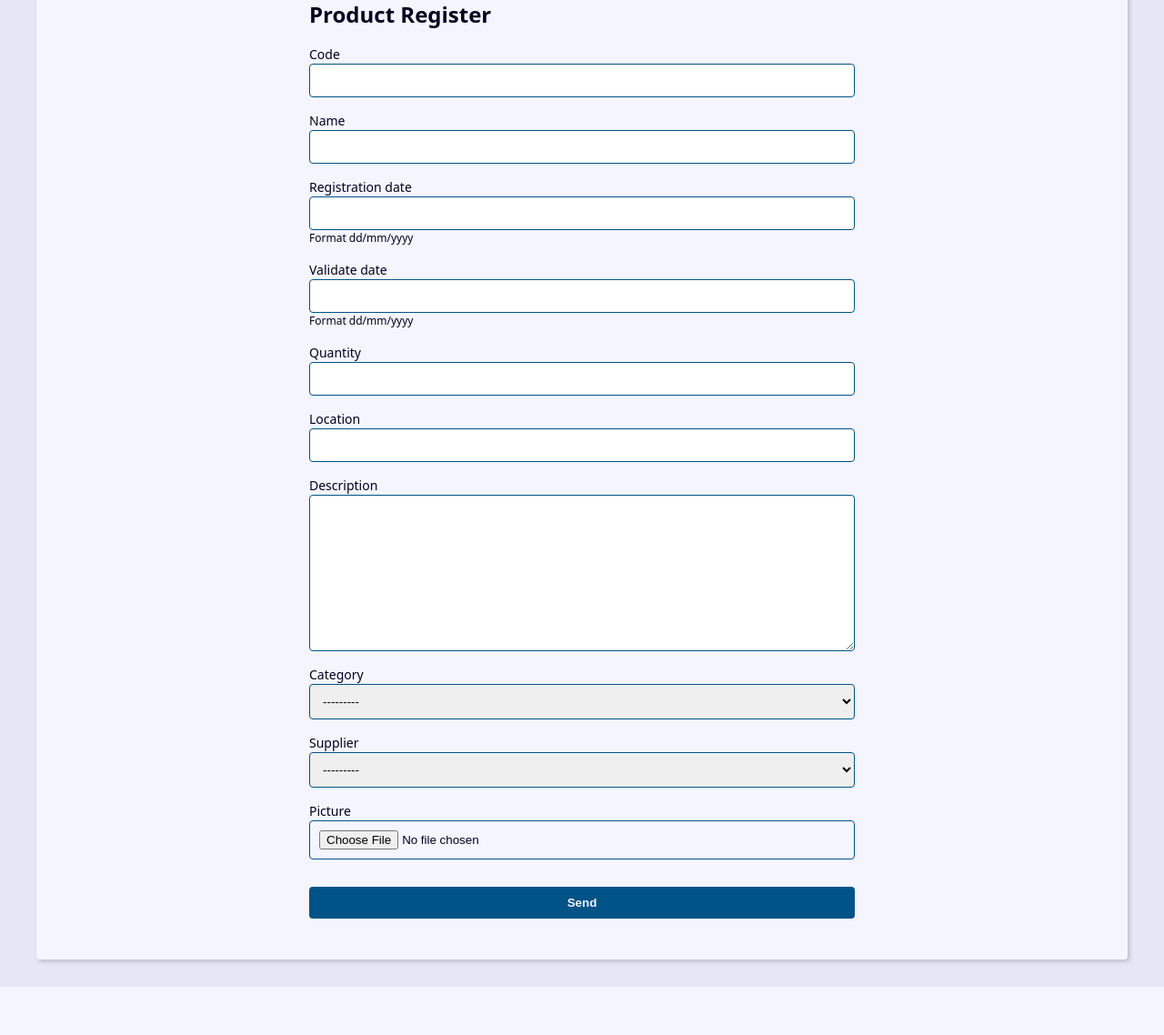
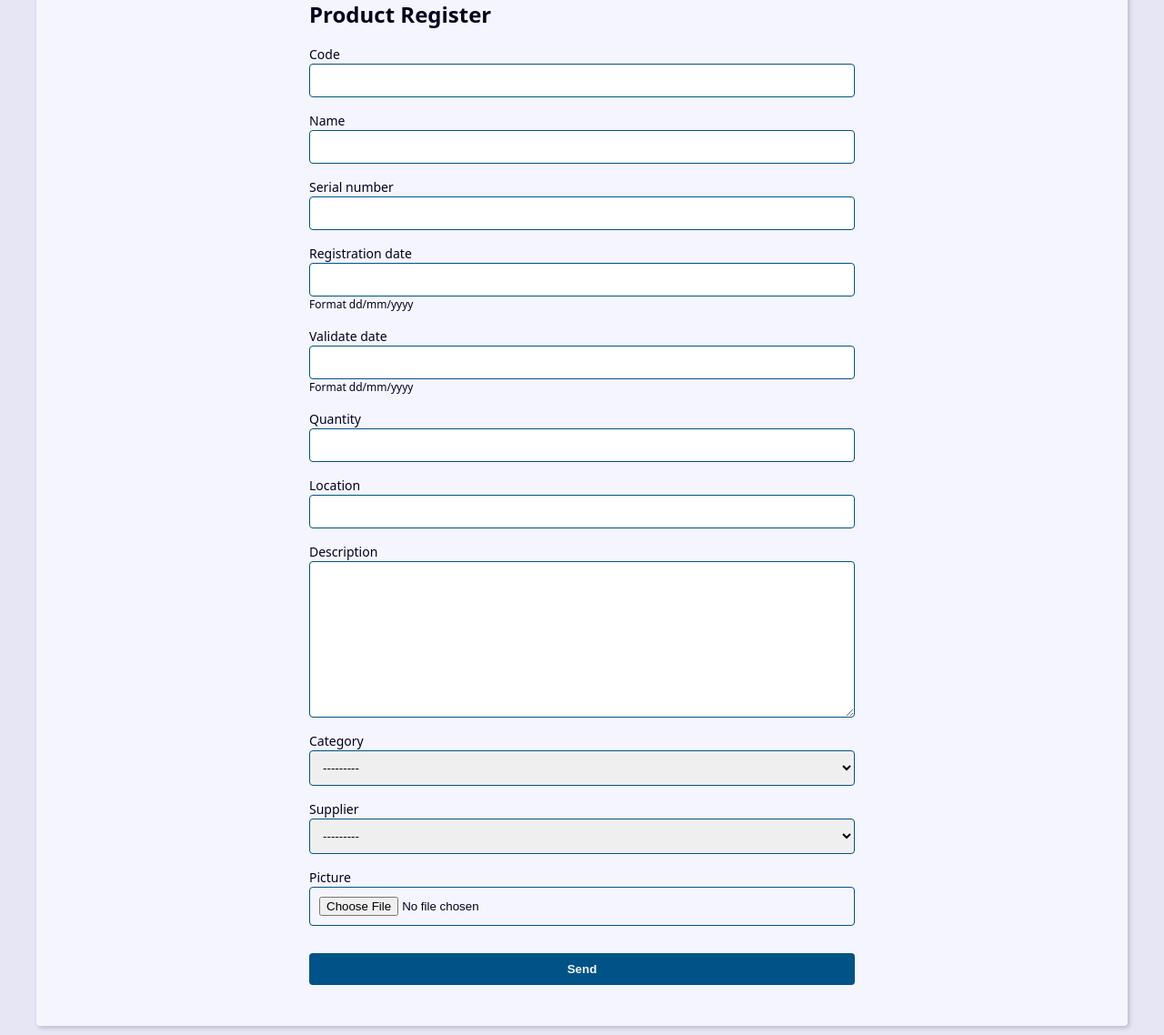
Before and after one commit to saulozin/Project001_Python_Django_Stock, a Django app: page /stock/register-product/ in a window 1280 px wide. Shown: the part 371-1509 px from the top of the page at 91% size. Before the commit the page ends 1456 px from the top, so only its background shows below. Run offline with Django 4.2, Linux system fonts and the light colour scheme; the visitor is signed in with stand-in values (Sample User, id 1); data that the repository does not hold is empty; parts of the project's set-up code (start-up, migrations or seed data) failed here and were passed over.

Commit message:
Adicionando o campo serial number ao model stock

```diff
--- a/app/admin.py
+++ b/app/admin.py
@@ -9,6 +9,7 @@ class ProductAdmin(admin.ModelAdmin):
         'id',
         'code',
         'name',
+        'serial_number',
         'quantity',
     )
     ordering = ('-id',)
--- a/app/forms.py
+++ b/app/forms.py
@@ -25,7 +25,7 @@ class StockForm(forms.ModelForm):
         model = Product
 
         fields = (
-            'code', 'name', 'registration_date', 'validate_date', 'quantity',
+            'code', 'name', 'serial_number', 'registration_date', 'validate_date', 'quantity',
             'location', 'description', 'category', 'supplier', 'picture',
         )
 
--- a/app/models.py
+++ b/app/models.py
@@ -41,8 +41,9 @@ class Product(models.Model):
         verbose_name = 'Product'
         verbose_name_plural = 'Products'
 
+    code = models.CharField(max_length=50)
     name = models.CharField(max_length=50)
-    code = models.CharField(max_length=50)
+    serial_number = models.CharField(max_length=50, blank=True)
     registration_date = models.DateField()
     validate_date = models.DateField()
     quantity = models.PositiveIntegerField()
--- a/app/templates/app/product.html
+++ b/app/templates/app/product.html
@@ -5,6 +5,7 @@
         <h2 class="single-product-name">{{ product.name }}</h2>
         <p><b>Code:</b> {{ product.code }}</p>
         <p><b>Name:</b> {{ product.name }}</p>
+        <p><b>Serial Number:</b> {{ product.serial_number }}</p>
         <p><b>Registration Date:</b> {{ product.registration_date }}</p>
         <p><b>Validate Date:</b> {{ product.validate_date }}</p>
         <p><b>Quantity:</b> {{ product.quantity }}</p>
--- a/app/templates/app/stock.html
+++ b/app/templates/app/stock.html
@@ -13,6 +13,7 @@
                 <tr class="table-row table-row-header">
                     <th class="table-header">Code</th>
                     <th class="table-header">Name</th>
+                    <th class="table-header">Serial Number</th>
                     <th class="table-header">Quantity</th>
                     <th class="table-header">Validate Date</th>
                 </tr>
@@ -25,6 +26,7 @@
                             </a>
                         </td>
                         <td class="table-cel">{{ product.name }}</td>
+                        <td class="table-cel">{{ product.serial_number }}</td>
                         <td class="table-cel">{{ product.quantity }}</td>
                         <td class="table-cel">{{ product.validate_date }}</td>
                     </tr>
```
Also changed, not shown: app/views/stock_views.py (+2 -15 lines), app/migrations/0009_product_serial_number.py (added).
